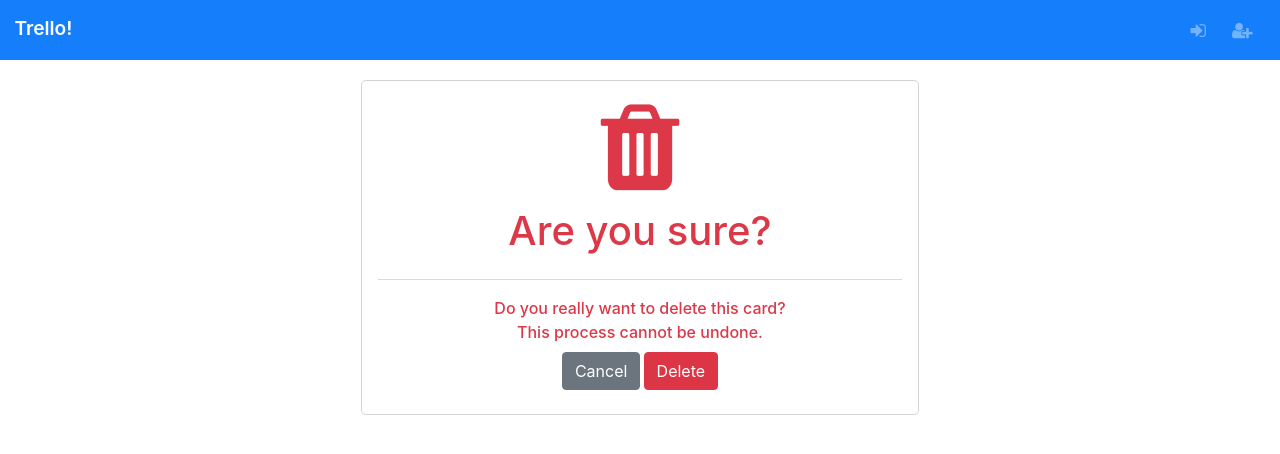
After one commit to SeverineSchiltz/EPFC_prwb-2021-g05, a PHP site: the page made by view/view_column_delete.php in a window 1280 px wide. The commit adds this page. Shown: the top 454 px of the page. Run offline with PHP 8.4, Linux system fonts and the light colour scheme; the template is opened without the code that fills it: most values are stand-ins (such as "Sample title", 1, 10 or a date in 2020).

Commit message:
feat(UC_DeleteColumn): can now delete columns!

```diff
--- /dev/null
+++ b/css/delete.css
@@ -0,0 +1,33 @@
+.content {
+  margin-top: 60px;
+  padding: 1.25em 1.5em;
+  color: #dc3848;
+  font-weight: 500;
+}
+
+a {
+    text-decoration: none;
+}
+
+.big-icon {
+  font-size: 100px;
+  margin-bottom: 0.1em;
+}
+
+.form {
+    display: flex;
+    flex-direction: column;
+    text-align: center;
+    border: solid lightgray 1px;
+    border-radius: 0.3em;
+    padding: 1em;
+}
+
+.buttons {
+  display: flex;
+  justify-content: center;
+}
+
+.buttons > * {
+  margin: 0.5em 0.1em;
+}
--- a/view/view_board.php
+++ b/view/view_board.php
@@ -37,7 +37,7 @@
                         <div class="column-title">
                             <?= $column->title?>
                             <a href=<?= "column/edit/".$column->column_id ?> class="invisible-link"><i class="fa fa-edit"></i></a>
-                            <i class="fa fa-trash"></i>
+                            <a href=<?= "column/delete_confirm/".$column->column_id ?> class="invisible-link"><i class="fa fa-trash"></i></a>
                             <?php if($column->position != 0): ?>
                                 <form  action="column/move" method="post" id=<?= "move-left".$column->column_id ?>>
                                     <input type="hidden" name="direction" value="left">
--- /dev/null
+++ b/view/view_column_delete.php
@@ -0,0 +1,45 @@
+<!DOCTYPE html>
+<html>
+    <head>
+        <meta charset="UTF-8">
+        <title>Delete</title>
+        <base href="<?= $web_root ?>"/>
+        <meta name="viewport" content="width=device-width, initial-scale=1.0">
+        <link href="https://cdn.jsdelivr.net/npm/bootstrap@5.0.0-beta1/dist/css/bootstrap.min.css" rel="stylesheet" integrity="sha384-giJF6kkoqNQ00vy+HMDP7azOuL0xtbfIcaT9wjKHr8RbDVddVHyTfAAsrekwKmP1" crossorigin="anonymous">
+        <link rel="stylesheet" href="https://cdnjs.cloudflare.com/ajax/libs/font-awesome/4.7.0/css/font-awesome.min.css">
+        <link href="css/style.css" rel="stylesheet" type="text/css"/>
+        <link href="css/menu.css" rel="stylesheet" type="text/css"/>
+        <link href="css/delete.css" rel="stylesheet" type="text/css"/>
+    </head>
+    <body>
+        <?php
+                ob_start();
+                include("menu.php");
+                $buffer=ob_get_contents();
+                ob_end_clean();
+
+                $buffer=str_replace("%TITLE%","",$buffer);
+                $buffer=str_replace("%SUBTITLE%","Boards",$buffer);
+                echo $buffer;
+            ?>
+        <div class="content container">
+            <div class="row">
+                <div class="col-sm-3"></div>
+                <div class="col-sm-6 form">
+                    <i class="fa fa-trash big-icon"></i>
+                    <h1>Are you sure?</h1>
+                    <hr>
+                    <span>Do you really want to delete this card?</span>
+                    <span>This process cannot be undone.</span>
+                    <div class="buttons">
+                        <a href=<?= "board/board/".$column->board->board_id ?> class="btn btn-secondary">Cancel</a>
+                        <form action=<?= "column/delete_confirm/".$column->column_id ?> method="post">
+                            <input type="hidden" name="confirmation" value="true">
+                            <input type="submit" value="Delete" class="btn btn-danger submit">
+                        </form>
+                    </div>
+                </div>
+            </div>
+        </div>
+    </body>
+</html>
--- a/view/view_column_edit.php
+++ b/view/view_column_edit.php
@@ -2,14 +2,14 @@
 <html>
     <head>
         <meta charset="UTF-8">
-        <title>Boards</title>
+        <title>Edit a column</title>
         <base href="<?= $web_root ?>"/>
         <meta name="viewport" content="width=device-width, initial-scale=1.0">
         <link href="https://cdn.jsdelivr.net/npm/bootstrap@5.0.0-beta1/dist/css/bootstrap.min.css" rel="stylesheet" integrity="sha384-giJF6kkoqNQ00vy+HMDP7azOuL0xtbfIcaT9wjKHr8RbDVddVHyTfAAsrekwKmP1" crossorigin="anonymous">
         <link rel="stylesheet" href="https://cdnjs.cloudflare.com/ajax/libs/font-awesome/4.7.0/css/font-awesome.min.css">
         <link href="css/style.css" rel="stylesheet" type="text/css"/>
         <link href="css/menu.css" rel="stylesheet" type="text/css"/>
-        <link href="css/column_edit.css" rel="stylesheet" type="text/css"/>
+        <link href="css/edit.css" rel="stylesheet" type="text/css"/>
     </head>
     <body>
         <?php
```
Also changed, not shown: controller/ControllerColumn.php (+24 -0 lines), model/Card.php (+2 -6 lines), model/Column.php (+20 -8 lines), css/edit.css (renamed from css/column_edit.css), view/view_board_delete.php (added).
